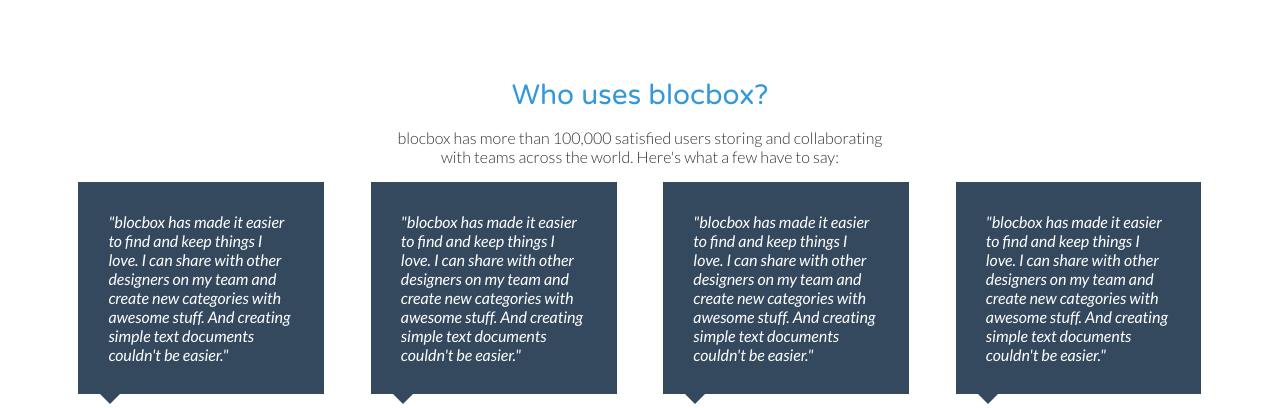
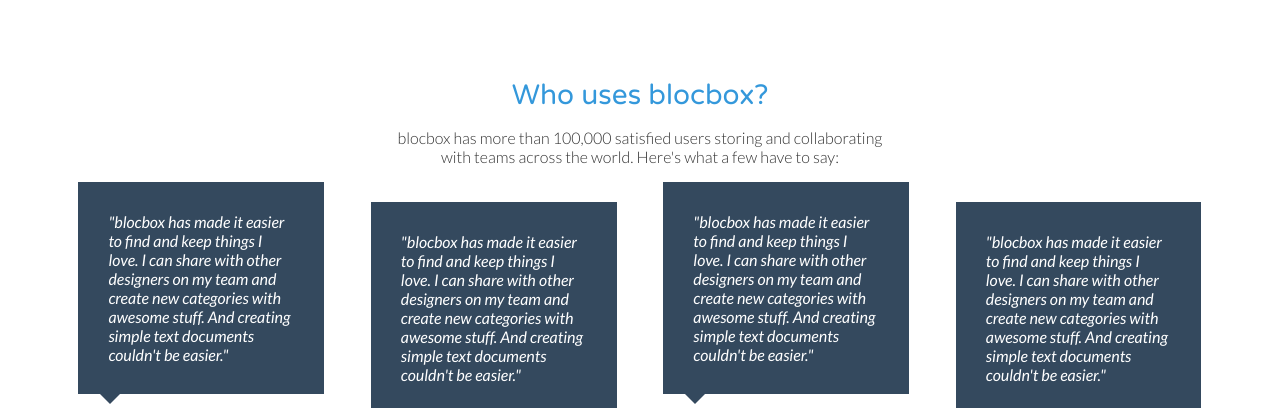
Before and after one commit to rbehrens4/blocbox, a plain HTML site: page index.html in a window 1280 px wide. Shown: the part 1806-2214 px from the top of the page. Drawn offline with Linux system fonts and the light colour scheme; files that its build step writes are made by us from their sources; grey boxes are pictures that could not be loaded; files whose address does not match are found by name.

Commit message:
Assignment-31-completed

```diff
--- a/index.html
+++ b/index.html
@@ -118,7 +118,7 @@
        <img src="https://s3.amazonaws.com/uifaces/faces/twitter/jsa/128.jpg" alt="avatar">
        <p class="name"><strong>Stella B.</strong><br/>Freelance Designer, N. Dakota</p>
     </li>
-     <li class="one-fourth">
+     <li class="one-fourth" style="margin-top: 20px;">
     <blockquote>"blocbox has made it easier to find and keep things I love. I can share with other designers on my team and create new categories with awesome stuff. And creating simple text documents couldn't be easier."
     </blockquote>
     <img src="https://s3.amazonaws.com/uifaces/faces/twitter/jsa/128.jpg" alt="avatar">
@@ -130,7 +130,7 @@
     <img src="https://s3.amazonaws.com/uifaces/faces/twitter/jsa/128.jpg" alt="avatar">
     <p class="name"><strong>Stella B.</strong><br/>Freelance Designer, N. Dakota</p>
   </li>
-  <li class="one-fourth">
+  <li class="one-fourth" style="margin-top: 20px;">
     <blockquote>"blocbox has made it easier to find and keep things I love. I can share with other designers on my team and create new categories with awesome stuff. And creating simple text documents couldn't be easier."
     </blockquote>
     <img src="https://s3.amazonaws.com/uifaces/faces/twitter/jsa/128.jpg" alt="avatar">
```
Also changed, not shown: CSS/style.css (line endings or trailing spaces).
